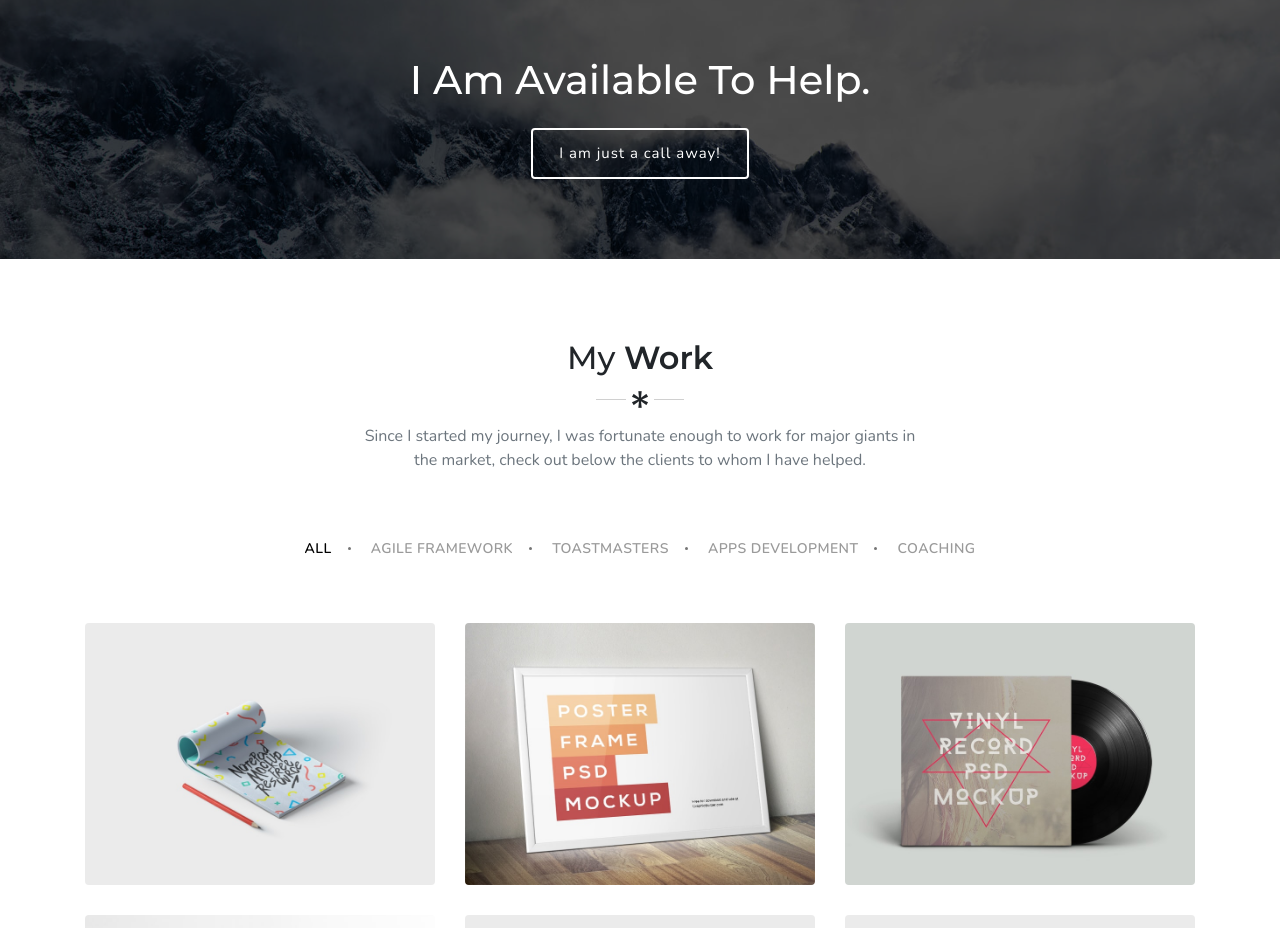
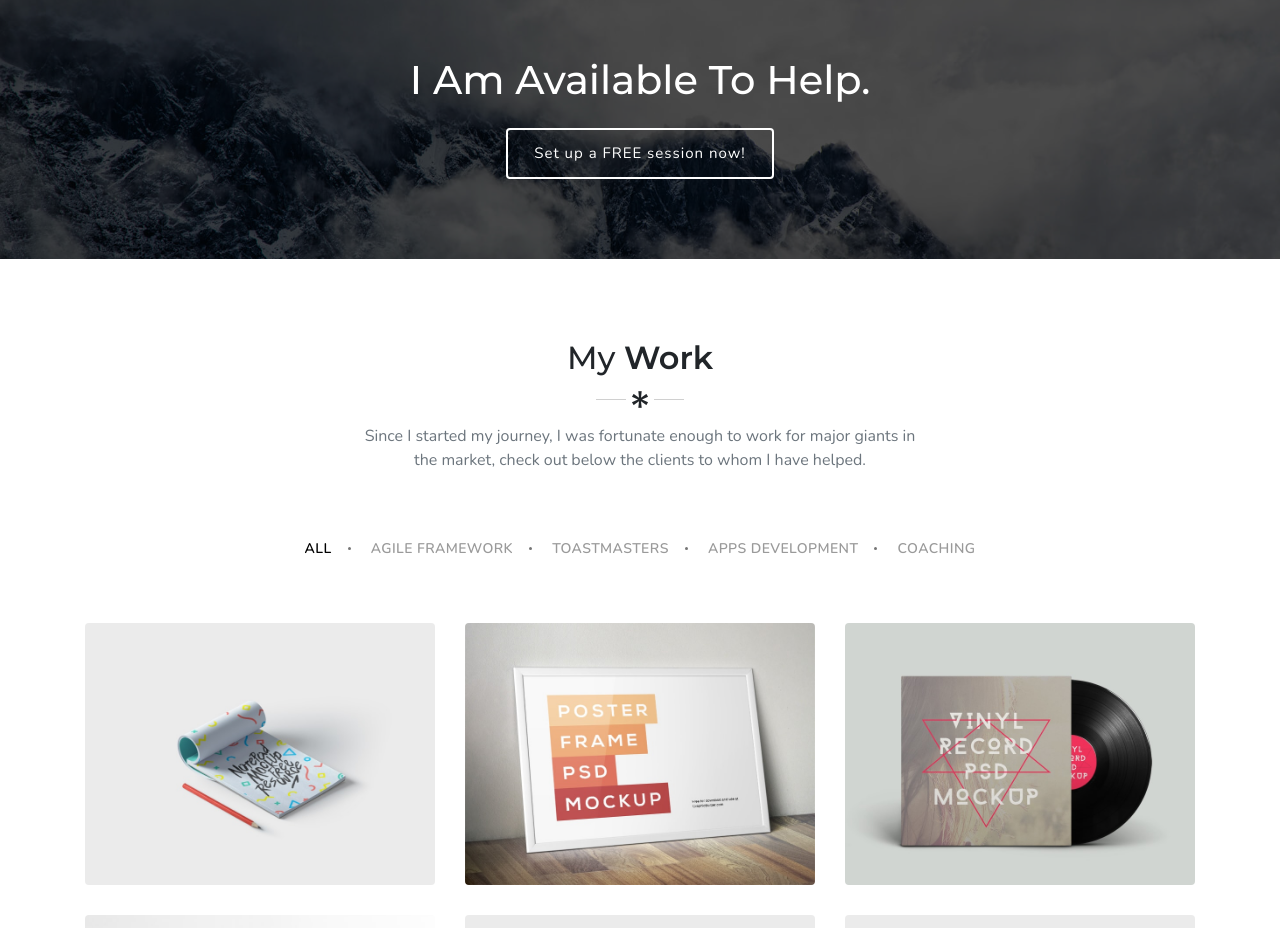
Before and after one commit to coachrajatdeepsingh/coachrajatdeepsingh.github.io, a plain HTML site: page index.html in a window 1280 px wide. Shown: the part 4160-5088 px from the top of the page. Drawn offline with nearby package versions, Linux system fonts and the light colour scheme; files whose address does not match are found by name.

Commit message:
Integrated calendly

```diff
--- a/index.html
+++ b/index.html
@@ -455,7 +455,7 @@
                         <div class="text-center text-white">
                             <h1>I Am Available To Help.</h1>
                             <div class="mt-4">
-                                <a href="#" class="btn btn-outline-custom">I am just a call away!</a>
+                                <a href="https://calendly.com/coachrajat/45min" class="btn btn-outline-custom">Set up a FREE session now!</a>
                             </div>
                         </div>
                     </div>
```
